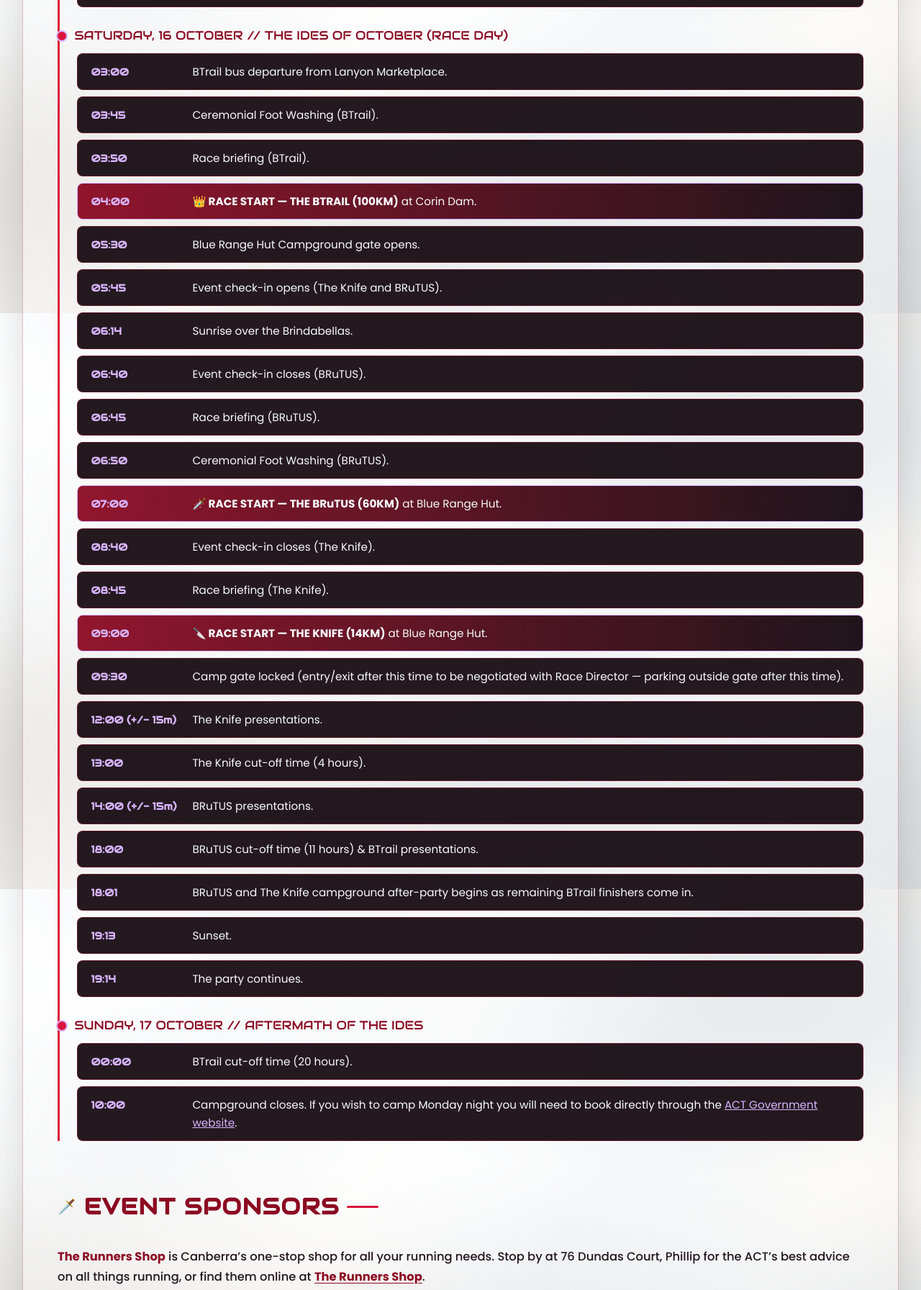
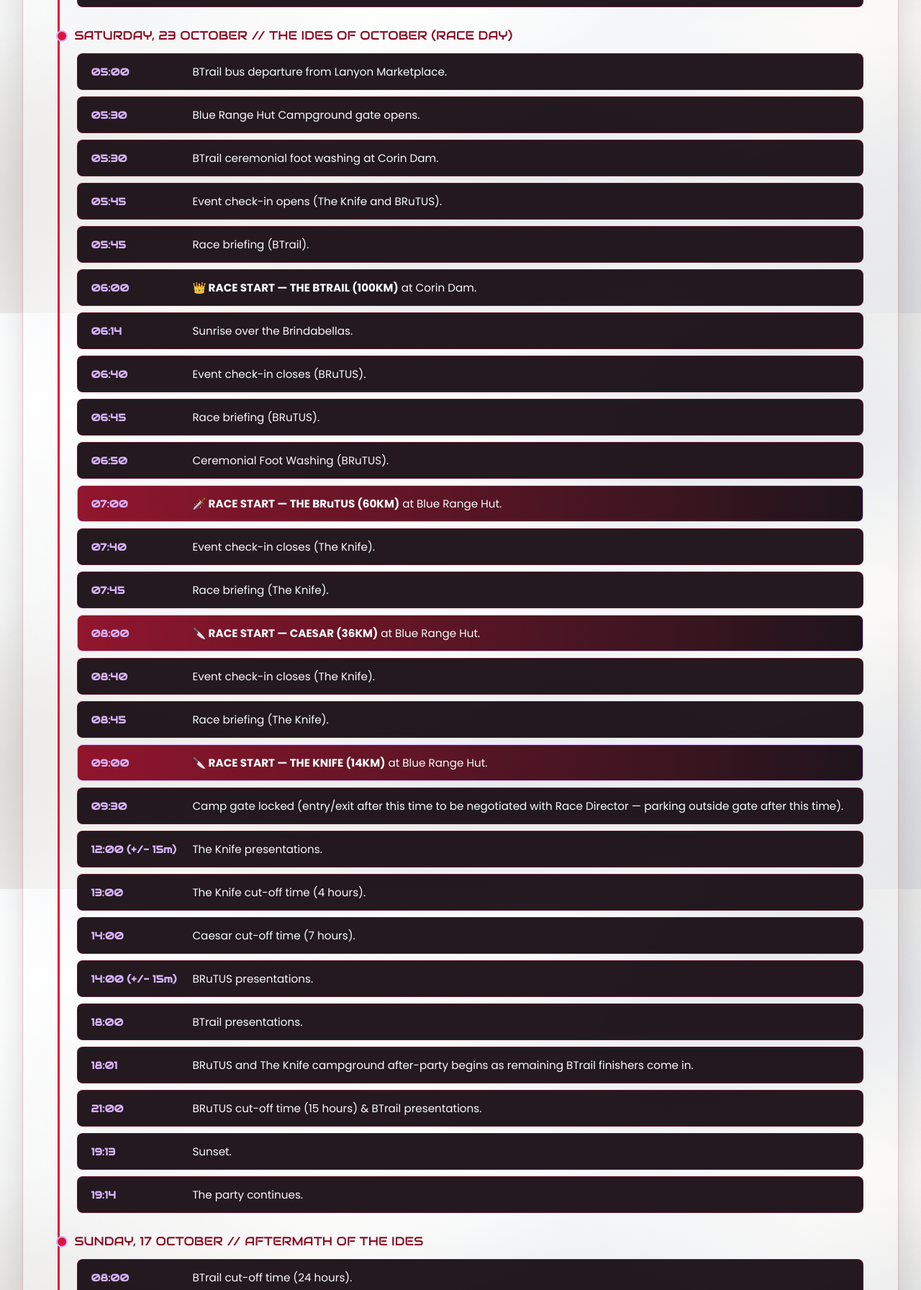
Before and after one commit to elliotrunsalot/UMRoCUAT, a plain HTML site: page BRuTUS.html in a window 1280 px wide. Shown: the part 8365-10157 px from the top of the page at 72% size. Drawn offline with nearby package versions, Linux system fonts and the light colour scheme.

Commit message:
refactor: update event schedule dates, race times, and cut-off limits

```diff
--- a/BRuTUS.html
+++ b/BRuTUS.html
@@ -654,7 +654,7 @@
             </p>
 
             <div class="timeline-block">
-                <div class="timeline-day-header">FRIDAY, 15 OCTOBER // EVE OF THE CONSPIRACY</div>
+                <div class="timeline-day-header">FRIDAY, 22 OCTOBER // EVE OF THE CONSPIRACY</div>
                 <div class="timeline-item-entry">
                     <span class="timeline-time">12:30</span>
                     <span class="timeline-desc">Event check-in opens at <strong>The Runners Shop, Phillip</strong>
@@ -673,30 +673,30 @@
                     <span class="timeline-desc">Camp gate closes (for the night).</span>
                 </div>
 
-                <div class="timeline-day-header">SATURDAY, 16 OCTOBER // THE IDES OF OCTOBER (RACE DAY)</div>
+                <div class="timeline-day-header">SATURDAY, 23 OCTOBER // THE IDES OF OCTOBER (RACE DAY)</div>
                 <div class="timeline-item-entry">
-                    <span class="timeline-time">03:00</span>
+                    <span class="timeline-time">05:00</span>
                     <span class="timeline-desc">BTrail bus departure from Lanyon Marketplace.</span>
-                </div>
-                <div class="timeline-item-entry">
-                    <span class="timeline-time">03:45</span>
-                    <span class="timeline-desc">Ceremonial Foot Washing (BTrail).</span>
-                </div>
-                <div class="timeline-item-entry">
-                    <span class="timeline-time">03:50</span>
-                    <span class="timeline-desc">Race briefing (BTrail).</span>
-                </div>
-                <div class="timeline-item-entry is-start-time">
-                    <span class="timeline-time">04:00</span>
-                    <span class="timeline-desc"><strong>👑 RACE START — THE BTRAIL (100KM)</strong> at Corin Dam.</span>
                 </div>
                 <div class="timeline-item-entry">
                     <span class="timeline-time">05:30</span>
                     <span class="timeline-desc">Blue Range Hut Campground gate opens.</span>
                 </div>
                 <div class="timeline-item-entry">
+                    <span class="timeline-time">05:30</span>
+                    <span class="timeline-desc">BTrail ceremonial foot washing at Corin Dam.</span>
+                </div>
+                <div class="timeline-item-entry">
                     <span class="timeline-time">05:45</span>
                     <span class="timeline-desc">Event check-in opens (The Knife and BRuTUS).</span>
+                </div>
+                <div class="timeline-item-entry">
+                    <span class="timeline-time">05:45</span>
+                    <span class="timeline-desc">Race briefing (BTrail).</span>
+                </div>
+                <div class="timeline-item-entry">
+                    <span class="timeline-time">06:00</span>
+                    <span class="timeline-desc"><strong>👑 RACE START — THE BTRAIL (100KM)</strong> at Corin Dam.</span>
                 </div>
                 <div class="timeline-item-entry">
                     <span class="timeline-time">06:14</span>
@@ -717,6 +717,19 @@
                 <div class="timeline-item-entry is-start-time">
                     <span class="timeline-time">07:00</span>
                     <span class="timeline-desc"><strong>🗡️ RACE START — THE BRuTUS (60KM)</strong> at Blue Range
+                        Hut.</span>
+                </div>
+                <div class="timeline-item-entry">
+                    <span class="timeline-time">07:40</span>
+                    <span class="timeline-desc">Event check-in closes (The Knife).</span>
+                </div>
+                <div class="timeline-item-entry">
+                    <span class="timeline-time">07:45</span>
+                    <span class="timeline-desc">Race briefing (The Knife).</span>
+                </div>
+                <div class="timeline-item-entry is-start-time">
+                    <span class="timeline-time">08:00</span>
+                    <span class="timeline-desc"><strong>🔪 RACE START — CAESAR (36KM)</strong> at Blue Range
                         Hut.</span>
                 </div>
                 <div class="timeline-item-entry">
@@ -746,17 +759,25 @@
                     <span class="timeline-desc">The Knife cut-off time (4 hours).</span>
                 </div>
                 <div class="timeline-item-entry">
+                    <span class="timeline-time">14:00</span>
+                    <span class="timeline-desc">Caesar cut-off time (7 hours).</span>
+                </div>
+                <div class="timeline-item-entry">
                     <span class="timeline-time">14:00 (+/- 15m)</span>
                     <span class="timeline-desc">BRuTUS presentations.</span>
                 </div>
                 <div class="timeline-item-entry">
                     <span class="timeline-time">18:00</span>
-                    <span class="timeline-desc">BRuTUS cut-off time (11 hours) &amp; BTrail presentations.</span>
+                    <span class="timeline-desc">BTrail presentations.</span>
                 </div>
                 <div class="timeline-item-entry">
                     <span class="timeline-time">18:01</span>
                     <span class="timeline-desc">BRuTUS and The Knife campground after-party begins as remaining BTrail
                         finishers come in.</span>
+                </div>
+                <div class="timeline-item-entry">
+                    <span class="timeline-time">21:00</span>
+                    <span class="timeline-desc">BRuTUS cut-off time (15 hours) &amp; BTrail presentations.</span>
                 </div>
                 <div class="timeline-item-entry">
                     <span class="timeline-time">19:13</span>
@@ -769,8 +790,8 @@
 
                 <div class="timeline-day-header">SUNDAY, 17 OCTOBER // AFTERMATH OF THE IDES</div>
                 <div class="timeline-item-entry">
-                    <span class="timeline-time">00:00</span>
-                    <span class="timeline-desc">BTrail cut-off time (20 hours).</span>
+                    <span class="timeline-time">08:00</span>
+                    <span class="timeline-desc">BTrail cut-off time (24 hours).</span>
                 </div>
                 <div class="timeline-item-entry">
                     <span class="timeline-time">10:00</span>
```
Also changed, not shown: BRuTUS_course.html (+1 -1 lines).
